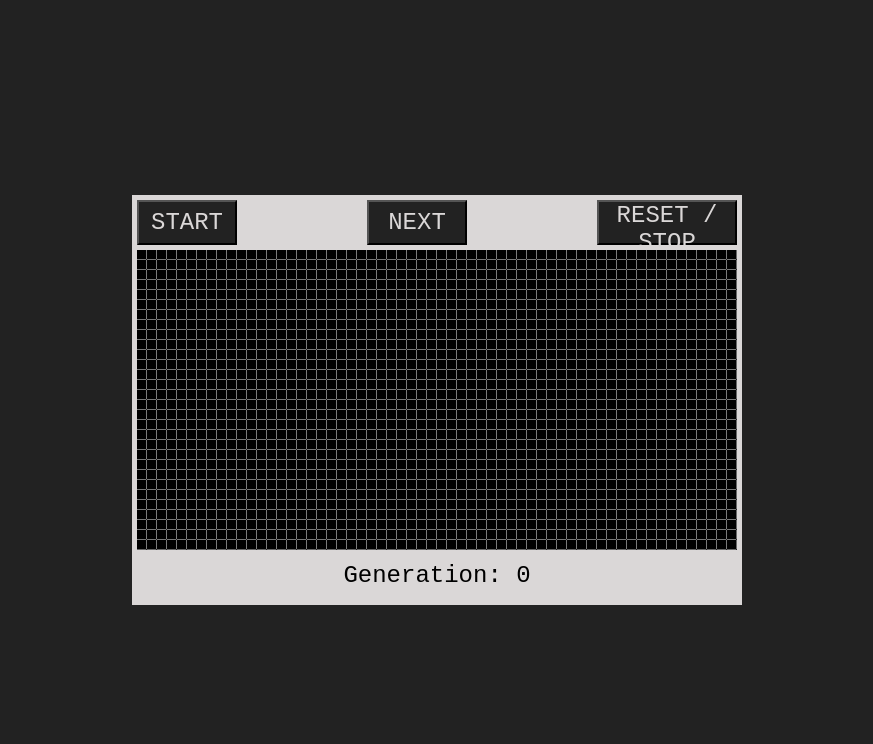
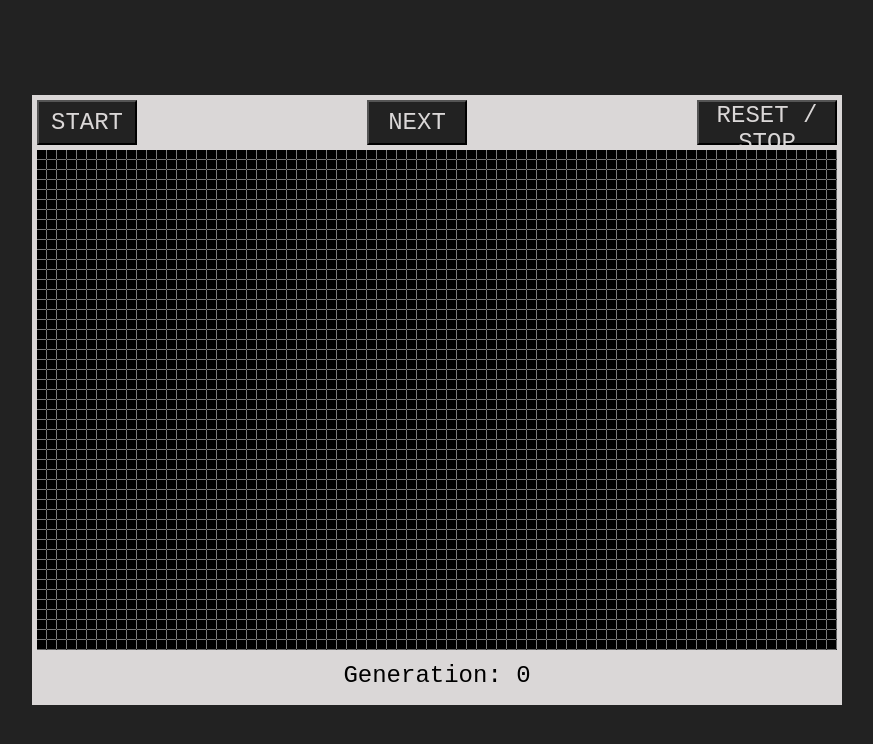
Before and after one commit to UralbekXD/game-of-life, a plain HTML site: page src/index.html in a window 1280 px wide. Shown: the whole page, without its empty margins (203-1076 px from the left). Drawn offline with Linux system fonts and the light colour scheme; a web font is replaced by a local one.

Commit message:
set width: 800px, height: 500px

```diff
--- a/src/index.html
+++ b/src/index.html
@@ -28,7 +28,7 @@
 
         </header>
 
-        <canvas id="world" width="600" height="300">
+        <canvas id="world" width="800" height="500">
             Your browsers that don't support <b>Canvas</b>
         </canvas>
 
```
